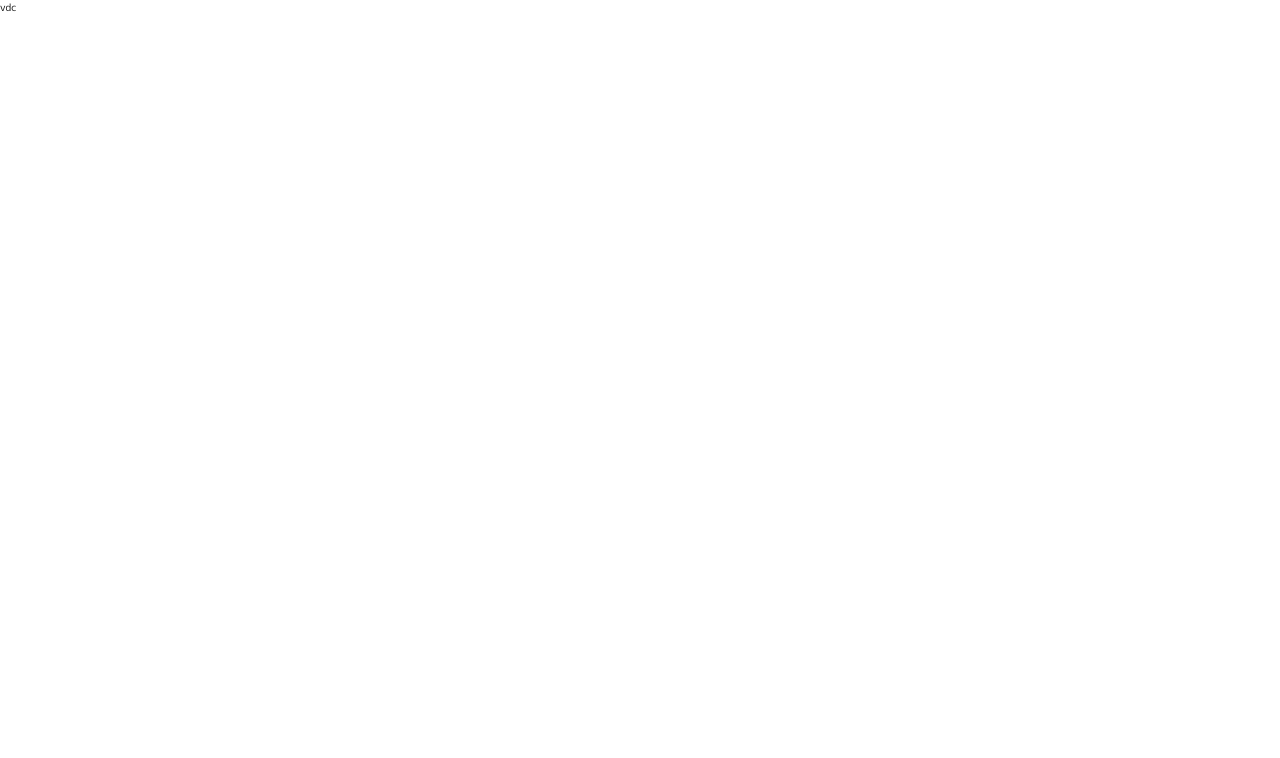
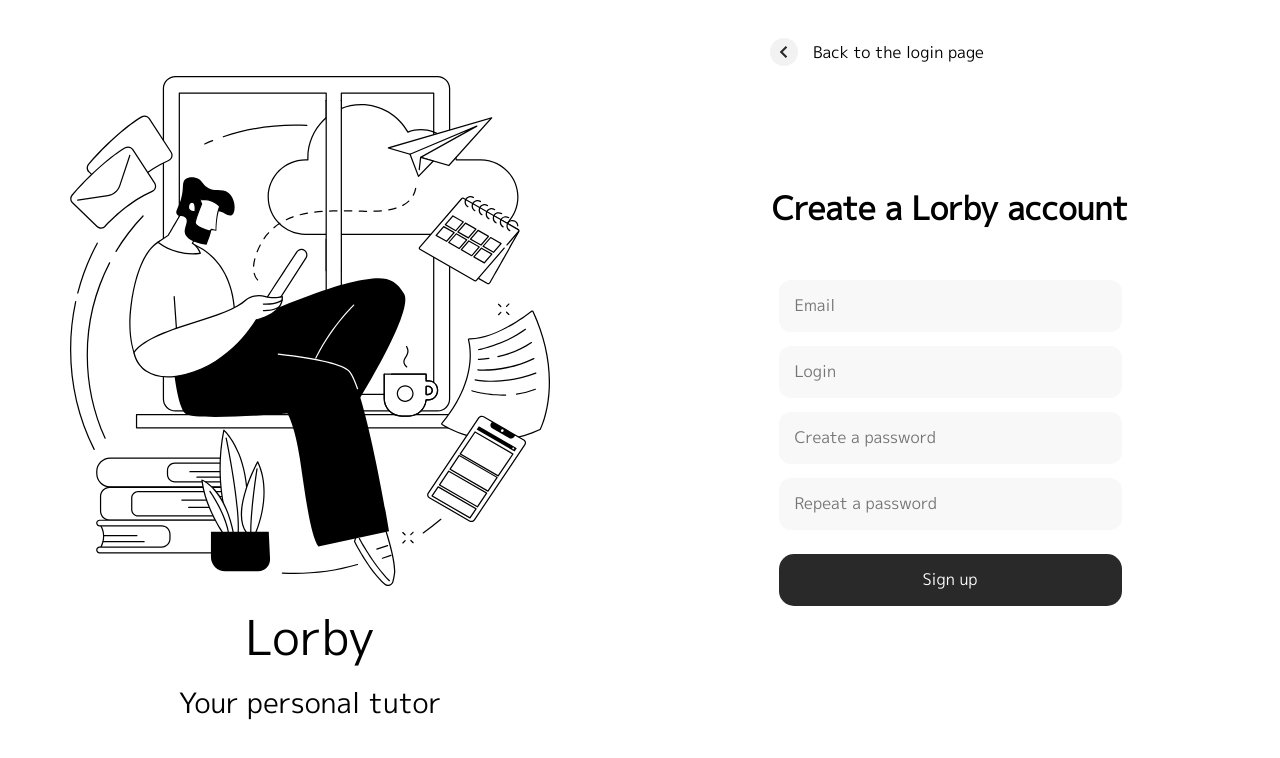
Before and after one commit to Diaaana03/Neo_auth, a React (Create React App) app: page /register in a window 1280 px wide. Shown: the top 758 px of the page. Built offline with nearby package versions, Linux system fonts and the light colour scheme.

Commit message:
register page added

```diff
--- a/src/Components/Register/Register.jsx
+++ b/src/Components/Register/Register.jsx
@@ -1,6 +1,49 @@
 import React from "react";
 import classes from "./Register.module.css";
+import { Link } from "react-router-dom";
+import loginImg from "../../Assets/Images/LoginImg.svg";
+import backArrow from "../../Assets/Images/backArrow.svg";
 
 export const Register = () => {
-  return <div>vdc</div>;
+  return (
+    <div className={classes.register__section}>
+      <div className={classes.left}>
+        <div className={classes.login__img}>
+          <img src={loginImg} alt="lorby" />
+        </div>
+        <div>
+          <h1>Lorby</h1>
+          <p>Your personal tutor</p>
+        </div>
+      </div>
+      <div className={classes.right}>
+        <Link to="/">
+          <div className={classes.back__btn}>
+            <img className={classes.arrow__img} src={backArrow} alt="arrow" />
+            Back to the login page
+          </div>
+        </Link>
+        <h2 className={classes.right__h2}>Create a Lorby account</h2>
+        <form>
+          <div className={classes.input__container}>
+            <input type="text" id="login" placeholder="Email" name="login" />
+            <input type="text" id="login" placeholder="Login" name="login" />
+            <input
+              placeholder="Create a password"
+              name="password"
+              id="password"
+            />
+            <input
+              placeholder="Repeat a password"
+              name="password"
+              id="password"
+            />
+          </div>
+          <button type="submit" className={classes.register__btn}>
+            Sign up
+          </button>
+        </form>
+      </div>
+    </div>
+  );
 };
--- a/src/Components/Register/Register.module.css
+++ b/src/Components/Register/Register.module.css
@@ -0,0 +1,109 @@
+.register__section {
+  justify-content: center;
+  align-items: center;
+  height: 100vh;
+  display: flex;
+}
+
+.left {
+  display: flex;
+  flex-direction: column;
+  justify-content: center;
+  align-items: center;
+  width: 50%;
+  height: 100%;
+}
+
+.login__img {
+  max-width: 100%;
+  height: auto;
+  position: relative;
+}
+
+h1 {
+  margin: 10px 0;
+  text-align: center;
+  font-size: 48px;
+  font-weight: 500;
+}
+
+p {
+  font-size: 28px;
+  font-weight: 400;
+  text-align: center;
+}
+
+.right {
+  display: flex;
+  flex-direction: column;
+  justify-content: center;
+  align-items: center;
+  width: 50%;
+  height: 100%;
+  margin: 20px;
+}
+
+.right__h2 {
+  font-size: 3.2rem;
+  font-weight: 700;
+  margin-bottom: 48px;
+  text-align: center;
+}
+
+.input__container {
+  display: flex;
+  flex-direction: column;
+  align-items: center;
+  align-content: center;
+}
+
+input {
+  height: 5.2rem;
+  padding: 0 16px;
+  border-radius: 12px;
+  background: #f8f8f8;
+  font-weight: 500;
+  font-size: 1.6rem;
+  line-height: 1.5;
+  margin-bottom: 14px;
+  border: none;
+}
+
+.register__btn {
+  width: 343px;
+  height: 52px;
+  border-radius: 15px;
+  margin: 10px 0;
+  padding: 10px;
+  font-size: 16px;
+  background-color: #292929;
+  color: #fff;
+  border: none;
+  cursor: pointer;
+}
+
+.register__btn:hover {
+  text-decoration: underline;
+  transition: all 0.3s ease;
+  opacity: 0.8;
+}
+
+.back__btn {
+  cursor: pointer;
+  color: #000;
+  font-weight: 500;
+  font-size: 1.6rem;
+  display: flex;
+  align-items: center;
+  position: absolute;
+  top: 3rem;
+  margin-left: -18rem;
+}
+
+.back__btn:hover {
+  text-decoration: underline;
+}
+
+.arrow__img {
+  margin-right: 1.5rem;
+}
```
Also changed, not shown: src/Assets/Images/backArrow.svg (added).
